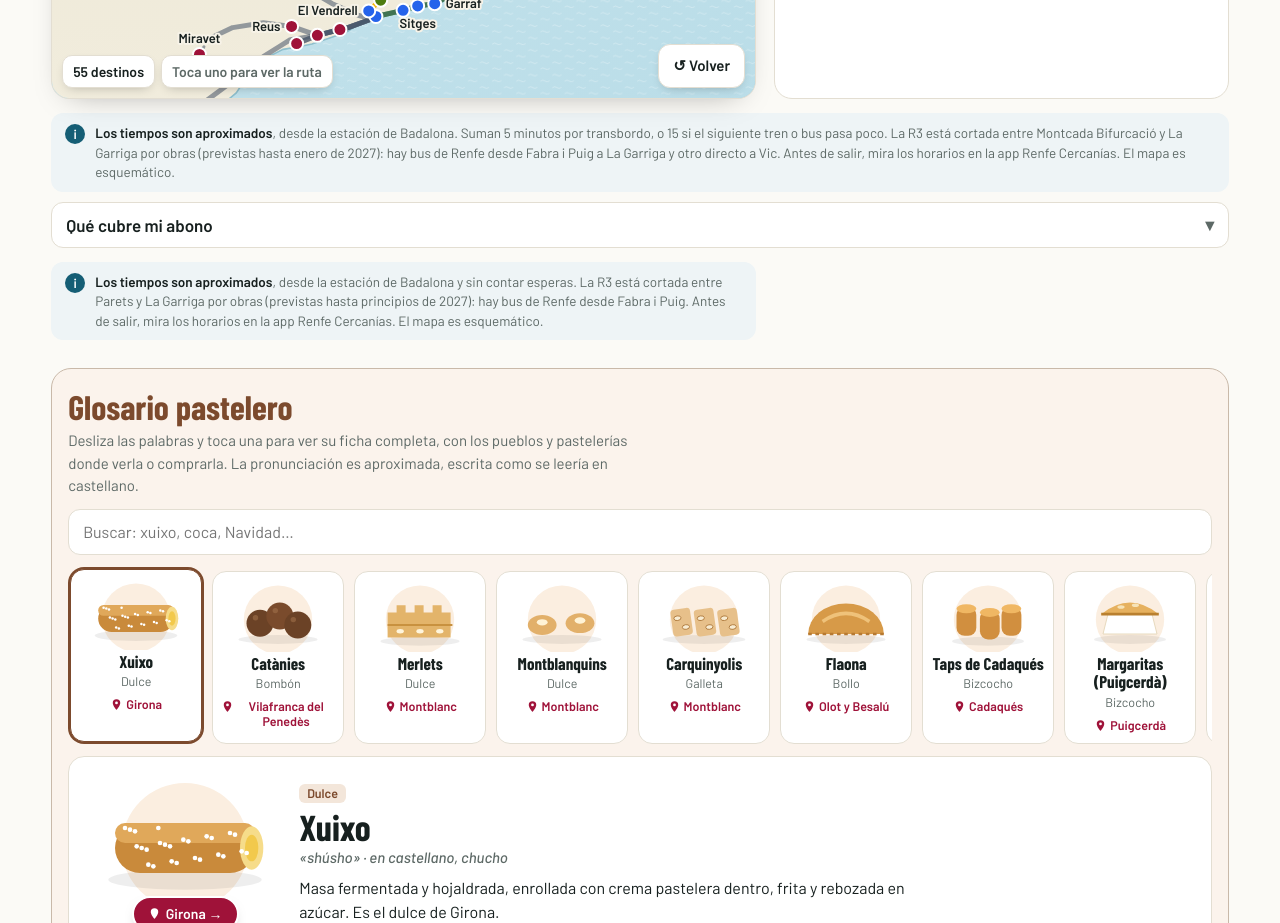
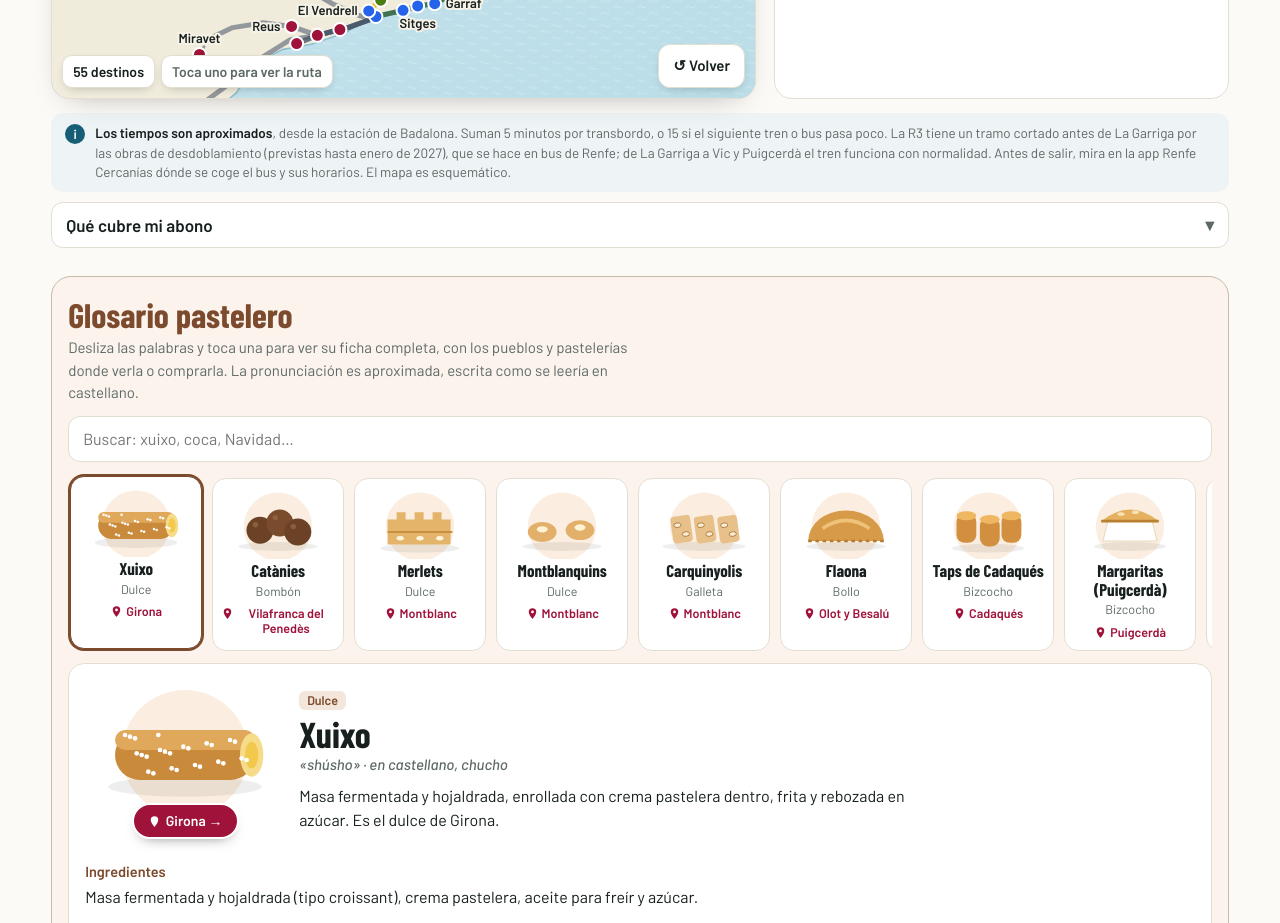
Before and after one commit to javierov/Viajes-por-Catalunya, a plain HTML site: page index.html in a window 1280 px wide. Shown: the part 960-1883 px from the top of the page. Drawn offline with nearby package versions, Linux system fonts and the light colour scheme.

Commit message:
Add files via upload

```diff
--- a/index.html
+++ b/index.html
@@ -362,10 +362,9 @@ ol.steps{list-style:none;margin:0;padding:0;position:relative}
   <div class="mhint" id="mhint" aria-hidden="true"></div>
   <button class="rst" id="rst" aria-label="Volver al inicio: todos los destinos, sin filtros">↺ Volver</button>
  </div></div>
- <p class="note"><span class="ni" aria-hidden="true">i</span><span><b>Los tiempos son aproximados</b>, desde la estación de Badalona y sin contar esperas. La R3 está cortada entre Parets y La Garriga por obras (previstas hasta principios de 2027): hay bus de Renfe desde Fabra i Puig. Antes de salir, mira los horarios en la app Renfe Cercanías. El mapa es esquemático.</span></p>
  <aside class="panel" id="p" aria-live="polite"></aside>
  <div class="below">
- <p class="note"><span class="ni" aria-hidden="true">i</span><span><b>Los tiempos son aproximados</b>, desde la estación de Badalona. Suman 5 minutos por transbordo, o 15 si el siguiente tren o bus pasa poco. La R3 está cortada entre Montcada Bifurcació y La Garriga por obras (previstas hasta enero de 2027): hay bus de Renfe desde Fabra i Puig a La Garriga y otro directo a Vic. Antes de salir, mira los horarios en la app Renfe Cercanías. El mapa es esquemático.</span></p>
+ <p class="note"><span class="ni" aria-hidden="true">i</span><span><b>Los tiempos son aproximados</b>, desde la estación de Badalona. Suman 5 minutos por transbordo, o 15 si el siguiente tren o bus pasa poco. La R3 tiene un tramo cortado antes de La Garriga por las obras de desdoblamiento (previstas hasta enero de 2027), que se hace en bus de Renfe; de La Garriga a Vic y Puigcerdà el tren funciona con normalidad. Antes de salir, mira en la app Renfe Cercanías dónde se coge el bus y sus horarios. El mapa es esquemático.</span></p>
  <details class="abono" id="abono"><summary>Qué cubre mi abono</summary><div id="abonob"></div></details>
  </div>
 </div>
```
